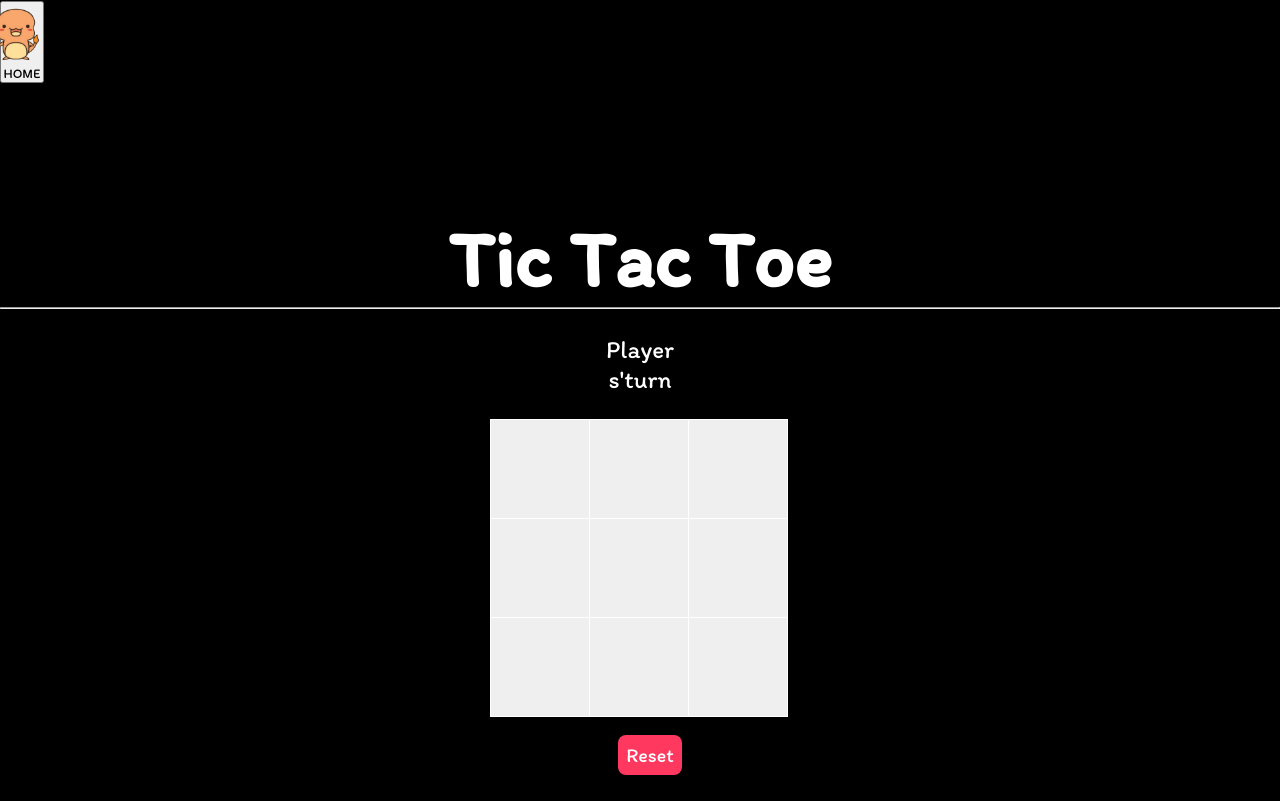
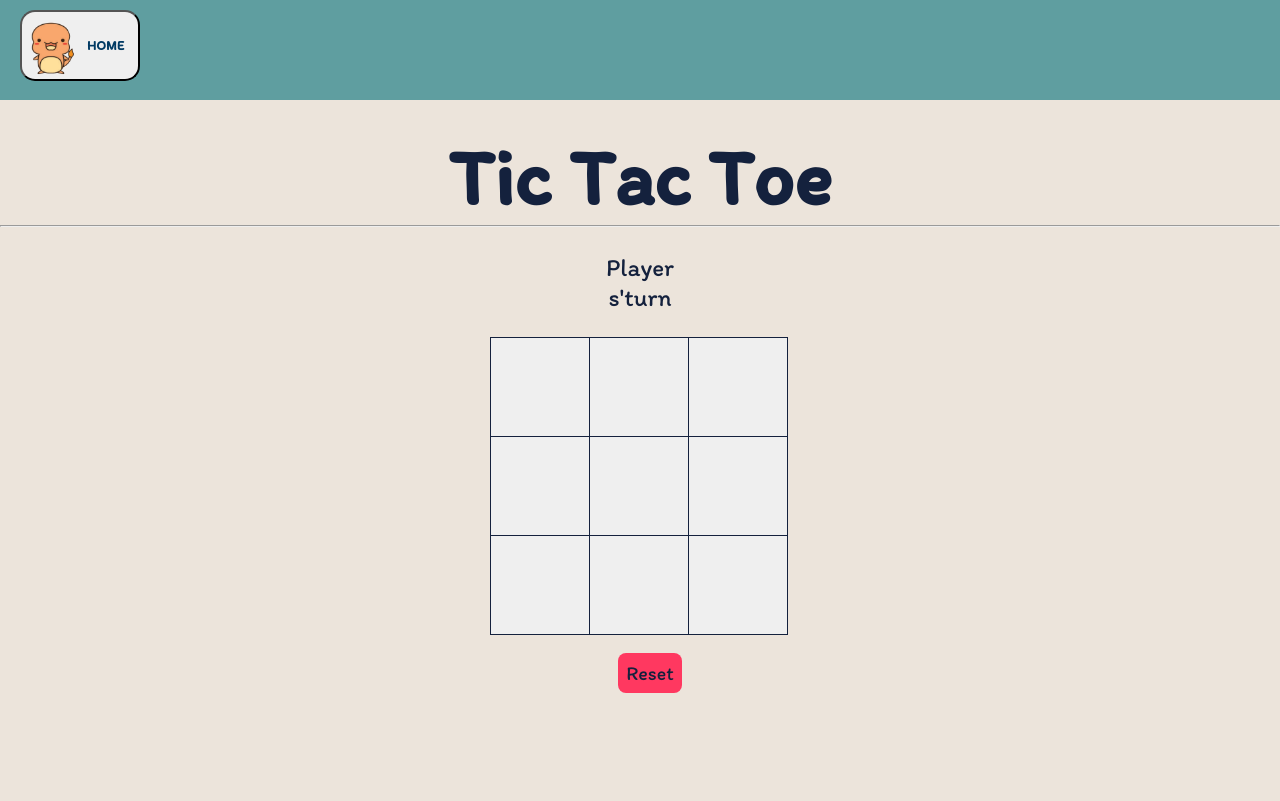
Before and after one commit to 2172030femmyfriscilla/TUGAS-BESAR-UAS, a plain HTML site: page TUGAS BESAR tic tac/Tictac.html in a window 1280 px wide. Drawn offline with Linux system fonts and the light colour scheme.

Commit message:
Update Tictac.css
css tombol home dan perubahan warna pada tampilan

```diff
--- a/TUGAS BESAR tic tac/Tictac.css
+++ b/TUGAS BESAR tic tac/Tictac.css
@@ -4,7 +4,7 @@
     font-family: 'Itim',cursive;
 }
 .display{
-    color: white;
+    color: #14213d;
     font-size: 25px;
     text-align: center;
     margin-top: 1em;
@@ -12,7 +12,7 @@
 }
 .title{
     text-align: center;
-    color: white;
+    color: #14213d;
     font-size: 40px;
     margin-top: 10%;
 }
@@ -24,7 +24,7 @@
     max-width: 300px;
 }
 .tile{
-    border: solid 1px white;
+    border: solid 1px #14213d;
     min-width: 100px;
     min-height: 100px;
     display: flex;
@@ -42,7 +42,8 @@
 .background{
     height: 100vh;
     padding-top: 1px;
-    background-color: black;
+    background-color: #ece4db;
+    z-index: 1;
 }
 .hide{
     display: none;
@@ -56,7 +57,7 @@
 }
 #reset{
     background-color: #FF3860;
-    color: white;
+    color: #14213d;
     padding: 8px;
     border-radius: 8px;
     border: none;
@@ -64,3 +65,26 @@
     margin-left: 1em;
     cursor: pointer;
 }
+#buat_ke_home{
+    position: absolute;
+    width: 100%;
+    height: 100px;
+    background-color:cadetblue;
+    margin-top: -1px;
+    z-index: 5;
+}
+#buton{
+    display: inline-flex;
+    border-radius: 15px;
+    width: 120px;
+    margin-top: 10px; margin-left: 20px;
+}
+#buton1{
+    margin-top: 5px;margin-left: 15px;
+}
+#buton2{
+    margin-top: 25px;
+    margin-left: 10px;
+    font-weight: bold;
+    color: #013a63;
+}
```
